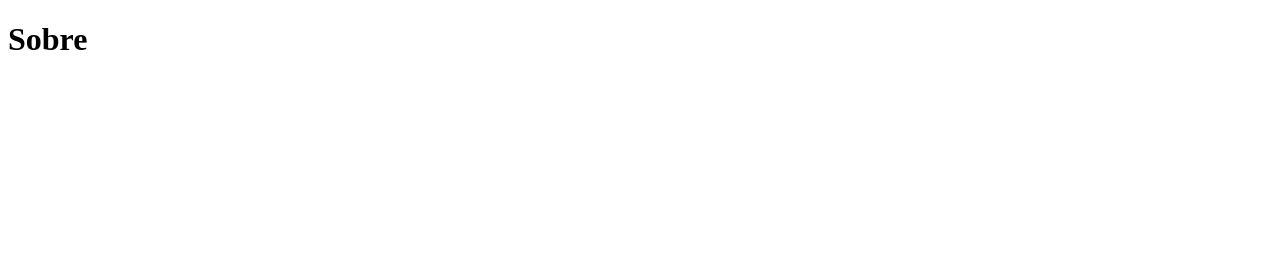
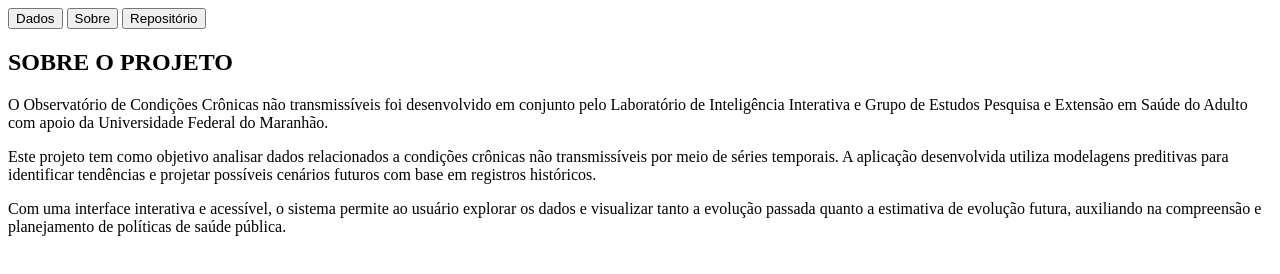
Before and after one commit to DinizKaua/OCCNT-FrontEnd, a plain HTML site: page sobre.html in a window 1280 px wide. Drawn offline with Linux system fonts and the light colour scheme.

Commit message:
occnt
adicionei mais detalhes na pagina sobre

```diff
--- a/assets/js/navigation.js
+++ b/assets/js/navigation.js
@@ -18,7 +18,7 @@ document.addEventListener('DOMContentLoaded', function() {
         })
     })
 
-    const ctaButton = document.querySelector('.cta-button');
+    const ctaButton = document.querySelector('.about-button');
     if(ctaButton){
         ctaButton.addEventListener('click', function(){
             window.location.href = 'sobre.html';
--- a/sobre.html
+++ b/sobre.html
@@ -3,9 +3,39 @@
 <head>
     <meta charset="UTF-8">
     <meta name="viewport" content="width=device-width, initial-scale=1.0">
-    <title>Document</title>
+    <title>OCCNT</title>
 </head>
 <body>
-    <h1>Sobre</h1>
+    <header class="header">
+        <nav class="navigation">
+            <button class="nav-button" data-section="dados">Dados</button>
+            <button class="nav-button" data-section="sobre">Sobre</button>
+            <button class="nav-button" data-section="repositorio">Repositório</button>
+        </nav>
+    </header>
+
+    <main class="main-content">
+        <section class="hero-section">
+            <div class="hero-content">
+                <h1 class="main-title">SOBRE O PROJETO</h1>
+            </div>
+        </section>
+
+        <section class="about-content">
+            <div class="content-container">
+                <p class="content-paragraph">
+                    O Observatório de Condições Crônicas não transmissíveis foi desenvolvido em conjunto pelo Laboratório de Inteligência Interativa e Grupo de Estudos Pesquisa e Extensão em Saúde do Adulto com apoio da Universidade Federal do Maranhão.
+                </p>
+                <p class="content-paragraph">
+                    Este projeto tem como objetivo analisar dados relacionados a condições crônicas não transmissíveis por meio de séries temporais. A aplicação desenvolvida utiliza modelagens preditivas para identificar tendências e projetar possíveis cenários futuros com base em registros históricos.
+                </p>
+                <p class="content-paragraph">
+                    Com uma interface interativa e acessível, o sistema permite ao usuário explorar os dados e visualizar tanto a evolução passada quanto a estimativa de evolução futura, auxiliando na compreensão e planejamento de políticas de saúde pública.
+                </p>
+            </div>
+        </section>
+    </main>
+
+    <script src="assets/js/navigation.js"></script>
 </body>
 </html>
```
Also changed, not shown: index.html (+1 -1 lines), repositorio.html (+18 -2 lines).
